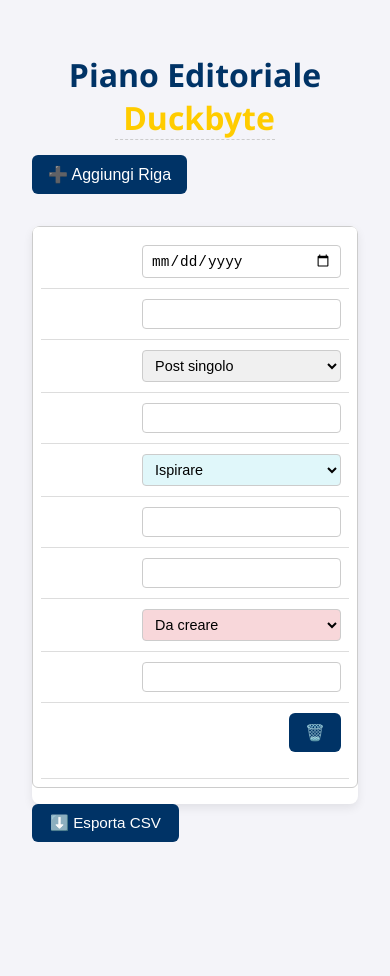
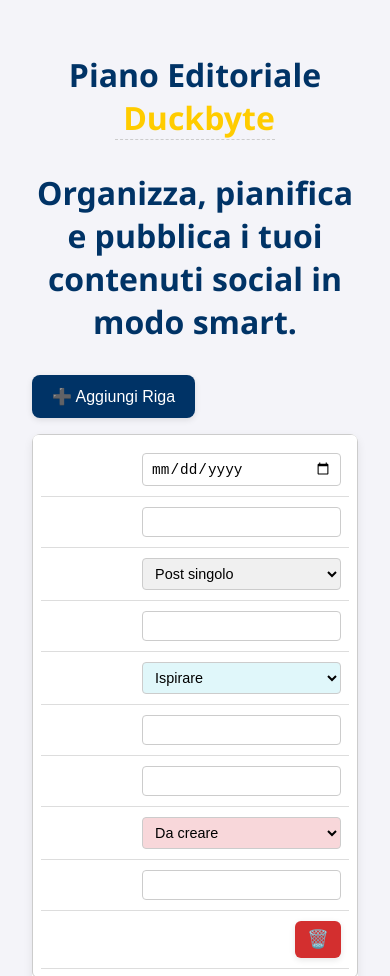
Before and after one commit to SalvatoreC94/piano-editoriale-social, a plain HTML site: page index.html in a window 390 px wide. Shown: the top 976 px of the page. Before the commit the page ends 889 px from the top, so only its background shows below. Drawn offline with Linux system fonts and the light colour scheme.

Commit message:
feat: versione finale pronta per GitHub Pages 🚀
- Firma Duckbyte nel footer
- Favicon trasparente centrata
- Stile bottoni migliorato
- Export CSV attivo
- Layout responsive

```diff
--- a/index.html
+++ b/index.html
@@ -4,7 +4,9 @@
 <head>
     <meta charset="UTF-8" />
     <meta name="viewport" content="width=device-width, initial-scale=1.0" />
-    <title>Piano Editoriale Duckbyte</title>
+    <title>Piano Editoriale Instagram</title>
+    <link rel="icon" type="image/x-icon" href="logo-duckbyte.png">
+
     <link rel="stylesheet" href="style.css" />
 </head>
 
@@ -13,9 +15,11 @@
     <h1>
         Piano Editoriale
         <span id="editableBrand" contenteditable="true" onblur="saveBrandName()">Duckbyte</span>
+        <p class="subtitle">Organizza, pianifica e pubblica i tuoi contenuti social in modo smart.</p>
     </h1>
 
     <button onclick="addRow()">➕ Aggiungi Riga</button>
+
 
     <table id="editorialTable">
         <thead>
@@ -37,7 +41,13 @@
             <!-- Righe dinamiche -->
         </tbody>
     </table>
+
     <button id="exportCsvBtn">⬇️ Esporta CSV</button>
+
+    <footer style="text-align: right; margin-top: 40px;">
+        <img src="footer-duckbyte.png" alt="Developed by Duckbyte" width="150
+        ">
+    </footer>
 
     <script src="script.js"></script>
 </body>
--- a/script.js
+++ b/script.js
@@ -79,8 +79,13 @@ function addRow(data = {}) {
     deleteBtn.textContent = "🗑️";
     deleteBtn.className = "delete-btn";
     deleteBtn.onclick = () => {
+        const firstConfirm = confirm("⚠️ Vuoi davvero eliminare questa riga?");
+        if (!firstConfirm) return;
+
+
         tr.remove();
         saveTable();
+        showToast("Riga eliminata");
     };
 
     const actionTd = document.createElement("td");
@@ -102,7 +107,6 @@ function saveTable() {
 
         const dateValue = dateInput.value;
 
-        // Calcola giorno della settimana da data
         if (dateValue) {
             const giorni = ["Domenica", "Lunedì", "Martedì", "Mercoledì", "Giovedì", "Venerdì", "Sabato"];
             const date = new Date(dateValue);
@@ -161,16 +165,13 @@ function showToast(message = "Salvato") {
     }, 2500);
 }
 
-
 window.onload = () => {
     loadBrandName();
     loadTable();
 };
 
 document.getElementById("exportCsvBtn").addEventListener("click", exportToCSV);
-
 document.addEventListener("input", saveTable);
-
 
 function exportToCSV() {
     const rows = document.querySelectorAll("#tableBody tr");
@@ -182,9 +183,7 @@ function exportToCSV() {
         const values = Array.from(cells).slice(0, 9).map(cell => {
             const el = cell.querySelector("input, select");
             let val = el ? el.value : "";
-            // Escape virgolette
             val = val.replace(/"/g, '""');
-            // Se contiene virgole o ritorni a capo, racchiudi tra doppi apici
             if (/,|\n/.test(val)) {
                 val = `"${val}"`;
             }
--- a/style.css
+++ b/style.css
@@ -27,20 +27,61 @@ h1 {
 /* =============================
      BUTTON
   ============================= */
+/* =============================
+     BUTTON (MIGLIORATO)
+============================= */
 button {
     background-color: #003366;
-    color: white;
-    padding: 10px 16px;
+    color: #ffffff;
+    padding: 12px 20px;
+    font-size: 1rem;
+    font-weight: 500;
     border: none;
-    border-radius: 6px;
+    border-radius: 8px;
     cursor: pointer;
-    font-size: 1rem;
-    margin-bottom: 1rem;
-    transition: background-color 0.3s ease;
+    transition: background-color 0.2s ease, transform 0.1s ease;
+    box-shadow: 0 2px 6px rgba(0, 0, 0, 0.1);
 }
 
 button:hover {
     background-color: #00509e;
+}
+
+button:active {
+    transform: scale(0.97);
+    box-shadow: 0 1px 4px rgba(0, 0, 0, 0.2);
+}
+
+button.delete-btn {
+    background-color: #d32f2f;
+    padding: 8px 12px;
+    border-radius: 6px;
+    font-size: 1.1rem;
+}
+
+button.delete-btn:hover {
+    background-color: #b71c1c;
+}
+
+#exportCsvBtn {
+    background-color: #003366;
+    color: #fff;
+    border: none;
+    padding: 12px 22px;
+    border-radius: 8px;
+    font-size: 1rem;
+    cursor: pointer;
+    margin-top: 30px;
+    margin-bottom: 15px;
+    transition: background-color 0.3s ease, box-shadow 0.3s ease;
+    display: inline-block;
+    box-shadow: 0 4px 10px rgba(0, 0, 0, 0.1);
+}
+
+#exportCsvBtn:hover,
+#exportCsvBtn:focus {
+    background-color: #0055aa;
+    box-shadow: 0 6px 16px rgba(0, 0, 0, 0.15);
 }
 
 /* =============================
```
Also changed, not shown: logo-duckbyte.png (added), 2 other files.
